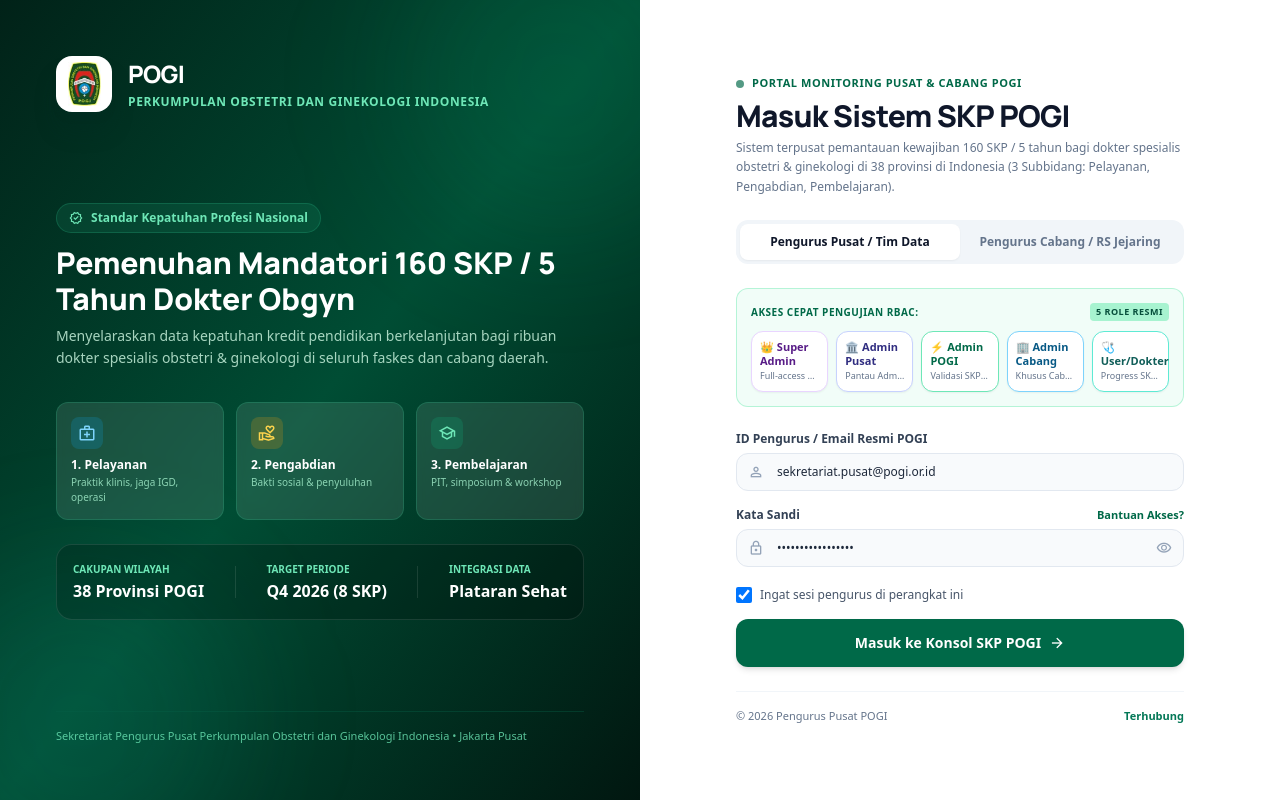
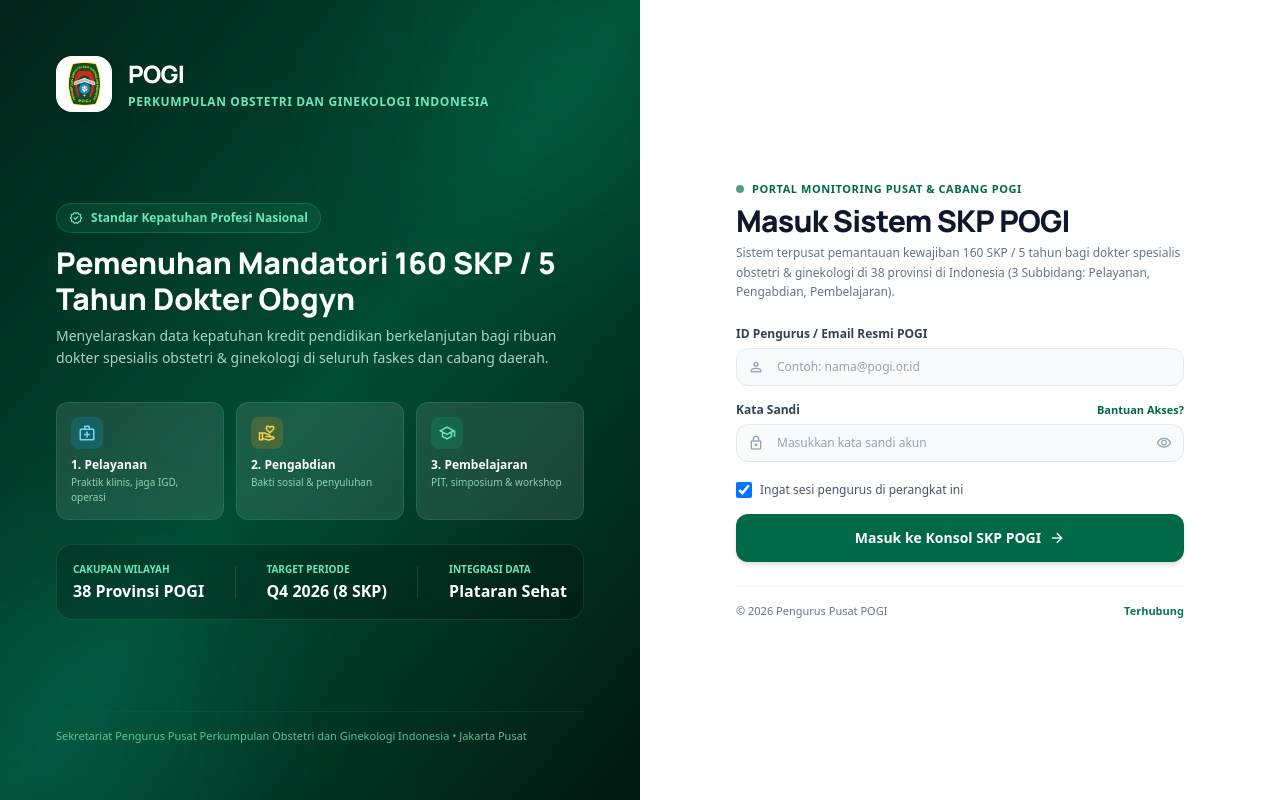
Before and after one commit to echoTech187/pogi-spk-tracker, a Laravel app: page /login in a window 1280 px wide. Run offline with Laravel 12, Linux system fonts and the light colour scheme; some libraries are stand-ins or nearby versions.

Commit message:
refactor(ui): remove demo role tabs and quick login buttons from login page for clean production UI

```diff
--- a/pogi-backend/resources/views/login.blade.php
+++ b/pogi-backend/resources/views/login.blade.php
@@ -42,75 +42,59 @@
           </p>
         </div>
 
-        <!-- Segmented Tabs Peran -->
-        <div class="grid grid-cols-2 p-1 bg-slate-100 rounded-xl text-xs font-bold text-slate-600">
-          <button id="tab-admin" type="button" onclick="switchLoginRole('admin')" class="py-2.5 px-2 rounded-lg bg-white text-slate-900 shadow-sm transition">
-            Pengurus Pusat / Tim Data
-          </button>
-          <button id="tab-branch" type="button" onclick="switchLoginRole('branch')" class="py-2.5 px-2 rounded-lg text-slate-500 hover:text-slate-900 transition">
-            Pengurus Cabang / RS Jejaring
-          </button>
-        </div>
+        <form id="pogiLoginForm" action="{{ route('login.post') }}" method="POST" class="space-y-4">
+          @csrf
+          @if ($errors->any())
+            <div class="p-3 rounded-xl bg-red-50 border border-red-200 text-xs text-red-700 space-y-1">
+              @foreach ($errors->all() as $error)
+                <div class="flex items-center gap-1.5 font-semibold">
+                  <span class="material-symbols-outlined text-sm">error</span>
+                  <span>{{ $error }}</span>
+                </div>
+              @endforeach
+            </div>
+          @endif
+          @if (session('error'))
+            <div class="p-3 rounded-xl bg-red-50 border border-red-200 text-xs text-red-700 flex items-center gap-1.5 font-semibold">
+              <span class="material-symbols-outlined text-sm">error</span>
+              <span>{{ session('error') }}</span>
+            </div>
+          @endif
+          @if (session('info'))
+            <div class="p-3 rounded-xl bg-emerald-50 border border-emerald-200 text-xs text-[#006948] flex items-center gap-1.5 font-semibold">
+              <span class="material-symbols-outlined text-sm">info</span>
+              <span>{{ session('info') }}</span>
+            </div>
+          @endif
 
-        <!-- Quick 1-Click Login Shortcuts (5 Role Resmi Sistem) -->
-        <div class="space-y-2 p-3.5 rounded-xl bg-emerald-50/70 border border-emerald-200/80 text-[11px]">
-          <div class="text-[10px] font-extrabold text-[#006948] uppercase tracking-wider flex items-center justify-between">
-            <span>Akses Cepat Pengujian RBAC:</span>
-            <span class="text-[9px] bg-emerald-200 text-emerald-900 px-1.5 py-0.5 rounded font-bold">5 Role Resmi</span>
-          </div>
-          <div class="grid grid-cols-2 sm:grid-cols-5 gap-2 pt-0.5">
-            <button type="button" onclick="fillQuickLogin('super_admin')" class="p-2 rounded-xl bg-white hover:bg-purple-50 border border-purple-200 text-left transition shadow-2xs">
-              <div class="font-bold text-purple-900 text-[11px] leading-tight">👑 Super Admin</div>
-              <div class="text-[9px] text-slate-500 mt-0.5 truncate">Full-access &amp; User</div>
-            </button>
-            <button type="button" onclick="fillQuickLogin('admin_pusat')" class="p-2 rounded-xl bg-white hover:bg-indigo-50 border border-indigo-200 text-left transition shadow-2xs">
-              <div class="font-bold text-indigo-900 text-[11px] leading-tight">🏛️ Admin Pusat</div>
-              <div class="text-[9px] text-slate-500 mt-0.5 truncate">Pantau Admin POGI</div>
-            </button>
-            <button type="button" onclick="fillQuickLogin('admin_pogi')" class="p-2 rounded-xl bg-white hover:bg-emerald-50 border border-emerald-300 text-left transition shadow-2xs">
-              <div class="font-bold text-[#006948] text-[11px] leading-tight">⚡ Admin POGI</div>
-              <div class="text-[9px] text-slate-500 mt-0.5 truncate">Validasi SKP &amp; PJ</div>
-            </button>
-            <button type="button" onclick="fillQuickLogin('admin_cabang')" class="p-2 rounded-xl bg-white hover:bg-sky-50 border border-sky-300 text-left transition shadow-2xs">
-              <div class="font-bold text-sky-800 text-[11px] leading-tight">🏢 Admin Cabang</div>
-              <div class="text-[9px] text-slate-500 mt-0.5 truncate">Khusus Cabang Jabar</div>
-            </button>
-            <button type="button" onclick="fillQuickLogin('dokter')" class="col-span-2 sm:col-span-1 p-2 rounded-xl bg-white hover:bg-teal-50 border border-teal-300 text-left transition shadow-2xs">
-              <div class="font-bold text-teal-800 text-[11px] leading-tight">🩺 User/Dokter</div>
-              <div class="text-[9px] text-slate-500 mt-0.5 truncate">Progress SKP Saya</div>
-            </button>
-          </div>
-        </div>
-
-        <form id="pogiLoginForm" onsubmit="event.preventDefault(); handleLogin();" class="space-y-4">
           <div>
             <label class="block text-xs font-bold text-slate-700 mb-1.5">ID Pengurus / Email Resmi POGI</label>
             <div class="relative">
               <span class="material-symbols-outlined absolute left-3 top-1/2 -translate-y-1/2 text-slate-400 text-base">person</span>
-              <input id="inputEmail" type="text" required value="sekretariat.pusat@pogi.or.id" class="w-full pl-10 pr-4 py-2.5 bg-slate-50 border border-slate-200 rounded-xl text-xs text-slate-800 placeholder:text-slate-400 focus:outline-none focus:ring-2 focus:ring-[#006948] focus:bg-white transition" />
+              <input id="inputEmail" name="email" type="text" required placeholder="Contoh: nama@pogi.or.id" value="{{ old('email') }}" class="w-full pl-10 pr-4 py-2.5 bg-slate-50 border border-slate-200 rounded-xl text-xs text-slate-800 placeholder:text-slate-400 focus:outline-none focus:ring-2 focus:ring-[#006948] focus:bg-white transition" />
             </div>
           </div>
 
           <div>
             <div class="flex items-center justify-between mb-1.5">
               <label class="text-xs font-bold text-slate-700">Kata Sandi</label>
-              <a href="javascript:void(0)" onclick="alert('Silakan hubungi Sekretariat Pengurus Pusat POGI untuk reset akun data.')" class="text-[11px] text-[#006948] font-semibold hover:underline">Bantuan Akses?</a>
+              <a href="javascript:void(0)" onclick="alert('Silakan hubungi Sekretariat Pengurus Pusat POGI untuk bantuan reset akun.')" class="text-[11px] text-[#006948] font-semibold hover:underline">Bantuan Akses?</a>
             </div>
             <div class="relative">
               <span class="material-symbols-outlined absolute left-3 top-1/2 -translate-y-1/2 text-slate-400 text-base">lock</span>
-              <input id="inputPassword" type="password" required value="POGI2026!Nasional" class="w-full pl-10 pr-10 py-2.5 bg-slate-50 border border-slate-200 rounded-xl text-xs text-slate-800 placeholder:text-slate-400 focus:outline-none focus:ring-2 focus:ring-[#006948] focus:bg-white transition" />
-              <button type="button" onclick="togglePassVisibility()" class="material-symbols-outlined absolute right-3 top-1/2 -translate-y-1/2 text-slate-400 hover:text-slate-600 text-base">visibility</button>
+              <input id="inputPassword" name="password" type="password" required placeholder="Masukkan kata sandi akun" class="w-full pl-10 pr-10 py-2.5 bg-slate-50 border border-slate-200 rounded-xl text-xs text-slate-800 placeholder:text-slate-400 focus:outline-none focus:ring-2 focus:ring-[#006948] focus:bg-white transition" />
+              <button type="button" onclick="togglePassVisibility()" class="material-symbols-outlined absolute right-3 top-1/2 -translate-y-1/2 text-slate-400 hover:text-slate-600 text-base cursor-pointer">visibility</button>
             </div>
           </div>
 
           <div class="flex items-center justify-between text-xs pt-1">
-            <label class="flex items-center gap-2 cursor-pointer text-slate-600 font-medium">
-              <input type="checkbox" checked class="w-4 h-4 rounded text-[#006948] focus:ring-[#006948] border-slate-300" />
+            <label class="flex items-center gap-2 cursor-pointer text-slate-600 font-medium select-none">
+              <input type="checkbox" name="remember" checked class="w-4 h-4 rounded text-[#006948] focus:ring-[#006948] border-slate-300" />
               <span>Ingat sesi pengurus di perangkat ini</span>
             </label>
           </div>
 
-          <button type="submit" class="w-full py-3 px-4 bg-[#006948] hover:bg-[#005439] text-white font-extrabold text-sm rounded-xl shadow-md hover:shadow-lg transition flex items-center justify-center gap-2">
+          <button type="submit" class="w-full py-3 px-4 bg-[#006948] hover:bg-[#005439] text-white font-extrabold text-sm rounded-xl shadow-md hover:shadow-lg transition flex items-center justify-center gap-2 cursor-pointer">
             <span>Masuk ke Konsol SKP POGI</span>
             <span class="material-symbols-outlined text-base">arrow_forward</span>
           </button>
@@ -208,96 +192,13 @@
   <script src="/js/pogi_state.js"></script>
   <script src="/js/navigation.js"></script>
   <script>
-    let currentSelectedRoleKey = 'SUPER_ADMIN';
-
-    function switchLoginRole(role) {
-      const tabAdmin = document.getElementById('tab-admin');
-      const tabBranch = document.getElementById('tab-branch');
-      const inputEmail = document.getElementById('inputEmail');
-
-      if (role === 'admin') {
-        tabAdmin.className = 'py-2.5 px-2 rounded-lg bg-white text-slate-900 shadow-xs transition';
-        tabBranch.className = 'py-2.5 px-2 rounded-lg text-slate-500 hover:text-slate-900 transition';
-        inputEmail.value = 'sekretariat.pusat@pogi.or.id';
-        currentSelectedRoleKey = 'ADMIN_POGI';
-      } else {
-        tabBranch.className = 'py-2.5 px-2 rounded-lg bg-white text-slate-900 shadow-xs transition';
-        tabAdmin.className = 'py-2.5 px-2 rounded-lg text-slate-500 hover:text-slate-900 transition';
-        inputEmail.value = 'sekretariat.jabar@pogi.or.id';
-        currentSelectedRoleKey = 'ADMIN_CABANG';
+    function togglePassVisibility() {
+      const p = document.getElementById('inputPassword');
+      if (p) {
+        p.type = p.type === 'password' ? 'text' : 'password';
       }
     }
-
-    function fillQuickLogin(type) {
-      const email = document.getElementById('inputEmail');
-      const pass = document.getElementById('inputPassword');
-      if (type === 'super_admin') {
-        switchLoginRole('admin');
-        email.value = 'super@example.com';
-        pass.value = 'Super2026!Master';
-        currentSelectedRoleKey = 'SUPER_ADMIN';
-      } else if (type === 'admin_pusat') {
-        switchLoginRole('admin');
-        email.value = 'admin.pusat@pogi.or.id';
-        pass.value = 'AdminPusat2026!';
-        currentSelectedRoleKey = 'ADMIN_PUSAT';
-      } else if (type === 'admin_pogi' || type === 'verifikator') {
-        switchLoginRole('admin');
-        email.value = 'sekretariat.pusat@pogi.or.id';
-        pass.value = 'POGI2026!Nasional';
-        currentSelectedRoleKey = 'ADMIN_POGI';
-      } else if (type === 'admin_cabang' || type === 'cabang_jabar') {
-        switchLoginRole('branch');
-        email.value = 'sekretariat.jabar@pogi.or.id';
-        pass.value = 'POGIJabar2026!';
-        currentSelectedRoleKey = 'ADMIN_CABANG';
-      } else if (type === 'dokter') {
-        switchLoginRole('branch');
-        email.value = 'cut.simatupang@pogi.or.id';
-        pass.value = 'DokterCut2026!';
-        currentSelectedRoleKey = 'DOKTER';
-      }
-      showToast('Kredensial peran ' + type.replace('_', ' ').toUpperCase() + ' terisi.', 'info');
-    }
-
-    function togglePassVisibility() {
-      const p = document.getElementById('inputPassword');
-      p.type = p.type === 'password' ? 'text' : 'password';
-    }
-
-    function handleLogin() {
-      const email = (document.getElementById('inputEmail')?.value || '').toLowerCase().trim();
-      let targetRole = currentSelectedRoleKey || 'SUPER_ADMIN';
-
-      if (email.includes('super')) {
-        targetRole = 'SUPER_ADMIN';
-      } else if (email.includes('admin.pusat')) {
-        targetRole = 'ADMIN_PUSAT';
-      } else if (email.includes('jabar')) {
-        targetRole = 'ADMIN_CABANG';
-      } else if (email.includes('cut') || email.includes('dokter')) {
-        targetRole = 'DOKTER';
-      } else if (email.includes('sekretariat') || email.includes('pusat')) {
-        targetRole = 'ADMIN_POGI';
-      }
-
-      if (typeof PogiStore !== 'undefined') {
-        const roles = PogiStore.getAllRoles();
-        const userObj = roles.find(r => r.role === targetRole) || roles[0];
-        PogiStore.setCurrentUser(userObj);
-        showToast('Berhasil masuk sebagai ' + userObj.roleLabel + '...', 'success');
-      } else {
-        showToast('Berhasil masuk ke Konsol POGI SKP Tracker...', 'success');
-      }
-
-      setTimeout(() => {
-        if (targetRole === 'DOKTER') {
-          window.location.href = 'doctor-detail.html?id=doc-001';
-        } else {
-          window.location.href='/dashboard';
-        }
-      }, 500);
-    }
+  </script>
   </script>
 </body>
 </html>
```
Also changed, not shown: index.html (+3 -41 lines).
